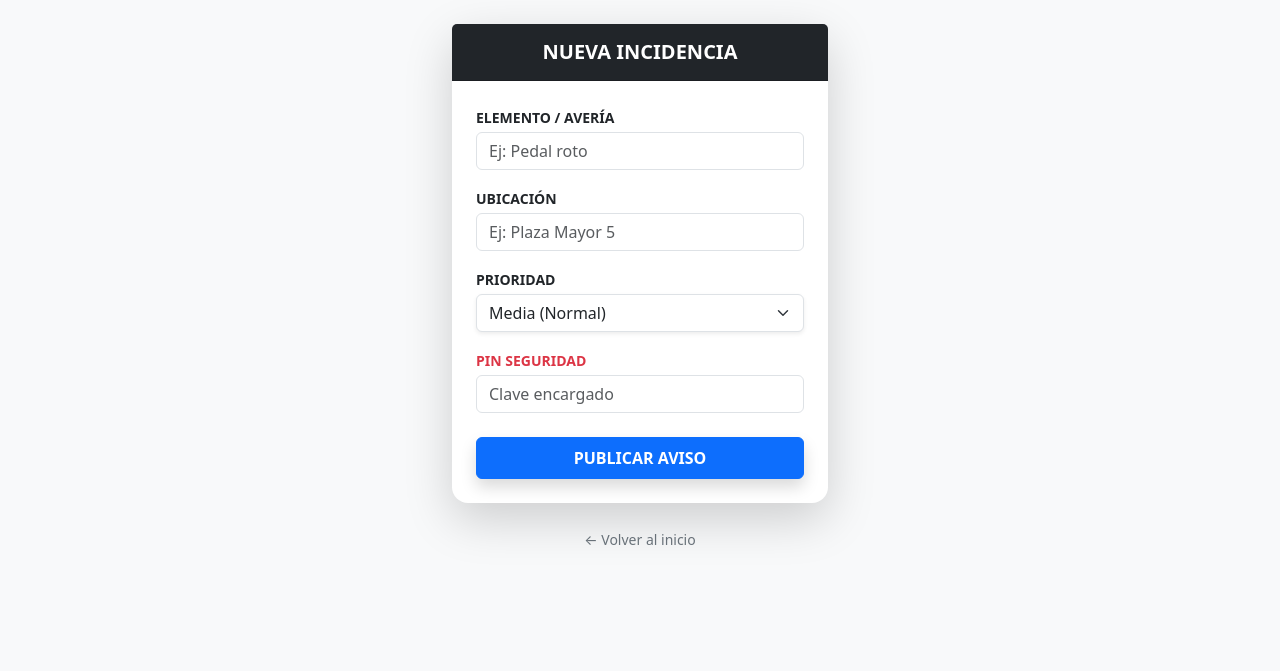
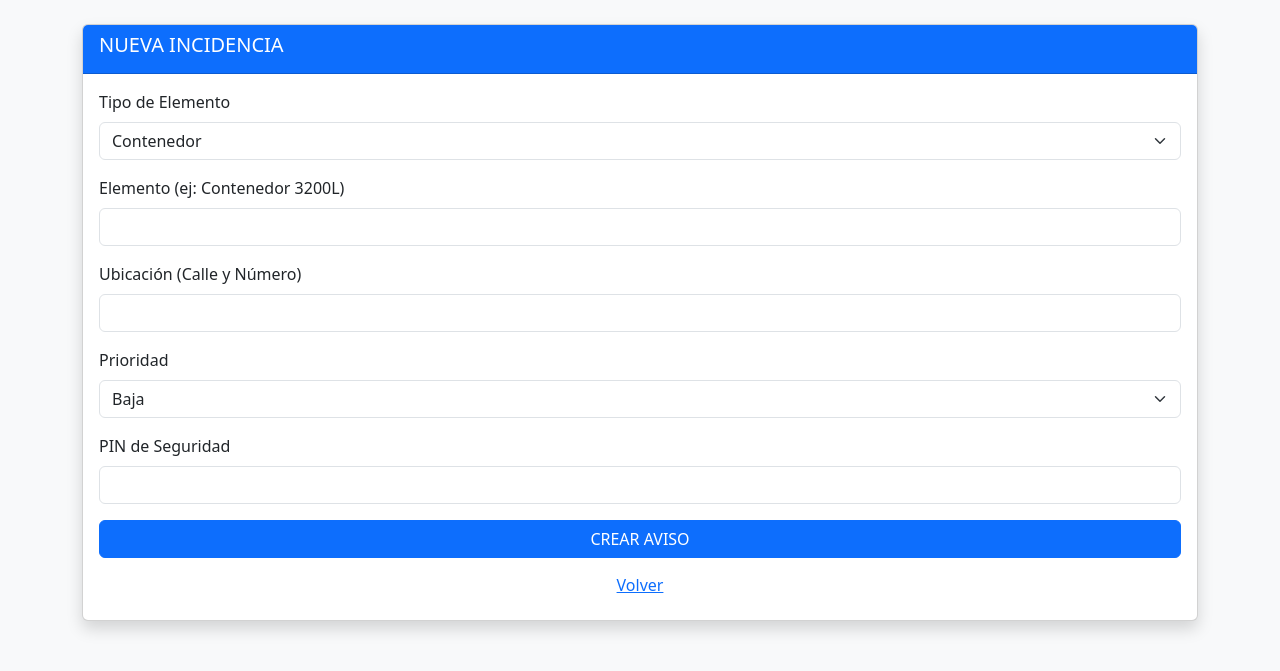
Before and after one commit to manin1985/mantenimiento-app, a Flask app: page /crear in a window 1280 px wide. Shown: the top 671 px of the page. Run offline with Flask 3, Linux system fonts and the light colour scheme; some libraries are stand-ins or nearby versions.

Commit message:
Update crear.html

```diff
--- a/templates/crear.html
+++ b/templates/crear.html
@@ -4,34 +4,49 @@
     <meta charset="UTF-8">
     <meta name="viewport" content="width=device-width, initial-scale=1.0">
     <title>Nuevo Aviso</title>
-    <link rel="manifest" href="/manifest.json">
     <link href="https://cdn.jsdelivr.net/npm/bootstrap@5.3.0/dist/css/bootstrap.min.css" rel="stylesheet">
 </head>
-<body class="bg-light p-4">
-    <div class="container" style="max-width: 400px;">
-        <div class="card shadow-lg border-0 rounded-4">
-            <div class="card-header bg-dark text-white text-center py-3">
-                <h5 class="mb-0 fw-bold">NUEVA INCIDENCIA</h5>
-            </div>
-            <div class="card-body p-4">
+<body class="bg-light">
+    <div class="container mt-4">
+        <div class="card shadow">
+            <div class="card-header bg-primary text-white"><h5>NUEVA INCIDENCIA</h5></div>
+            <div class="card-body">
                 <form action="/nuevo" method="POST">
-                    <label class="small fw-bold mb-1">ELEMENTO / AVERÍA</label>
-                    <input type="text" name="elemento" class="form-control mb-3" placeholder="Ej: Pedal roto" required>
-                    <label class="small fw-bold mb-1">UBICACIÓN</label>
-                    <input type="text" name="ubicacion" class="form-control mb-3" placeholder="Ej: Plaza Mayor 5" required>
-                    <label class="small fw-bold mb-1">PRIORIDAD</label>
-                    <select name="prioridad" class="form-select mb-3 shadow-sm">
-                        <option value="Baja">Baja (Mantenimiento)</option>
-                        <option value="Media" selected>Media (Normal)</option>
-                        <option value="Alta">Alta (Urgente)</option>
-                    </select>
-                    <label class="small fw-bold text-danger mb-1">PIN SEGURIDAD</label>
-                    <input type="password" name="pin" class="form-control mb-4" placeholder="Clave encargado" required>
-                    <button class="btn btn-primary w-100 fw-bold py-2 shadow">PUBLICAR AVISO</button>
+                    <div class="mb-3">
+                        <label class="form-label">Tipo de Elemento</label>
+                        <select name="tipo" class="form-select" id="tipoSelect" onchange="togglePrio(this.value)">
+                            <option value="Contenedor">Contenedor</option>
+                            <option value="Papelera">Papelera</option>
+                        </select>
+                    </div>
+                    <div class="mb-3">
+                        <label class="form-label">Elemento (ej: Contenedor 3200L)</label>
+                        <input type="text" name="elemento" class="form-control" required>
+                    </div>
+                    <div class="mb-3">
+                        <label class="form-label">Ubicación (Calle y Número)</label>
+                        <input type="text" name="ubicacion" class="form-control" required>
+                    </div>
+                    <div class="mb-3" id="prioDiv">
+                        <label class="form-label">Prioridad</label>
+                        <select name="prioridad" class="form-select">
+                            <option value="Baja">Baja</option>
+                            <option value="Media">Media</option>
+                            <option value="Alta">Alta</option>
+                        </select>
+                    </div>
+                    <div class="mb-3">
+                        <label class="form-label">PIN de Seguridad</label>
+                        <input type="password" name="pin" class="form-control" required>
+                    </div>
+                    <button type="submit" class="btn btn-primary w-100">CREAR AVISO</button>
+                    <a href="/" class="btn btn-link w-100 mt-2">Volver</a>
                 </form>
             </div>
         </div>
-        <p class="text-center mt-4"><a href="/" class="text-secondary small text-decoration-none">← Volver al inicio</a></p>
     </div>
+    <script>
+        function togglePrio(val) { document.getElementById('prioDiv').style.display = (val === 'Papelera') ? 'none' : 'block'; }
+    </script>
 </body>
 </html>
```
